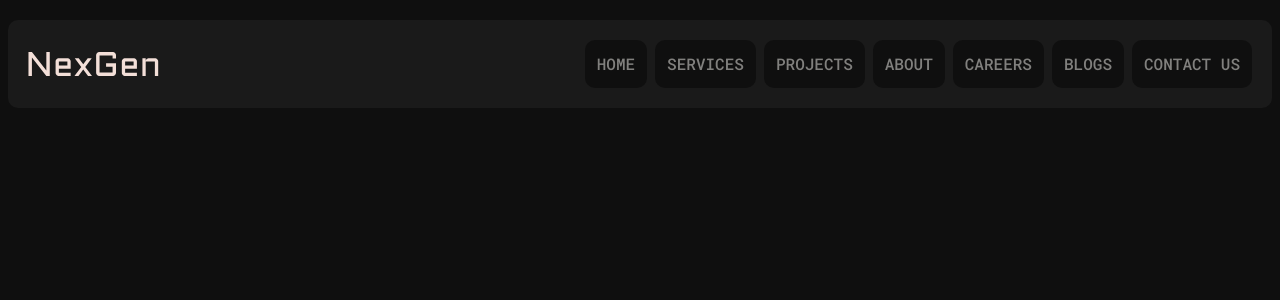
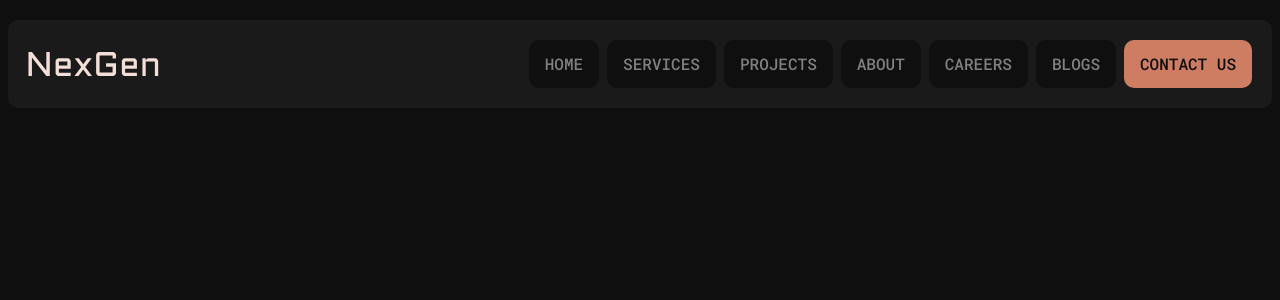
Before and after one commit to iabdwahab/nexgen-agency, a React (Vite) app: page /#/ in a window 1280 px wide. Shown: the top 300 px of the page. Built offline with nearby package versions, Linux system fonts and the light colour scheme.

Commit message:
Change Last Item Color on Navbar.

```diff
--- a/src/components/header/Navbar.tsx
+++ b/src/components/header/Navbar.tsx
@@ -3,7 +3,7 @@ import { navbarLinksElements } from "../../data/Navbar";
 function Navbar() {
   return (
     <nav className="font-roboto-mono text-grey-50 bg-dark-10 absolute top-[calc(100%+15px)] left-0 w-full rounded-[10px] px-3 py-6 font-medium uppercase lg:relative lg:w-fit lg:px-0 lg:py-0">
-      <ul className="flex flex-col gap-2 lg:flex-row">{navbarLinksElements}</ul>
+      <ul className="[&_li:last-child_a]:bg-orange-60 [&_li:last-child_a]:text-dark-06 flex flex-col gap-2 lg:flex-row">{navbarLinksElements}</ul>
     </nav>
   );
 }
--- a/src/components/header/NavbarItem.tsx
+++ b/src/components/header/NavbarItem.tsx
@@ -1,7 +1,7 @@
 function NavbarItem({ title, link }: { title: string; link: string }) {
   return (
     <li>
-      <a href={link} className="bg-dark-06 flex w-full justify-center rounded-[10px] p-3 hover:opacity-85 focus:opacity-85 active:opacity-75">
+      <a href={link} className="bg-dark-06 flex w-full justify-center rounded-[10px] px-4 py-3 hover:opacity-85 focus:opacity-85 active:opacity-75">
         {title}
       </a>
     </li>
--- a/src/index.css
+++ b/src/index.css
@@ -1,7 +1,7 @@
 @import "tailwindcss";
 
 @theme {
-  --color-orange-60: #cebd63;
+  --color-orange-60: #ce7d63;
   --color-orange-65: #d4c677;
   --color-orange-70: #dace8b;
   --color-orange-80: #e6deb2;
```
